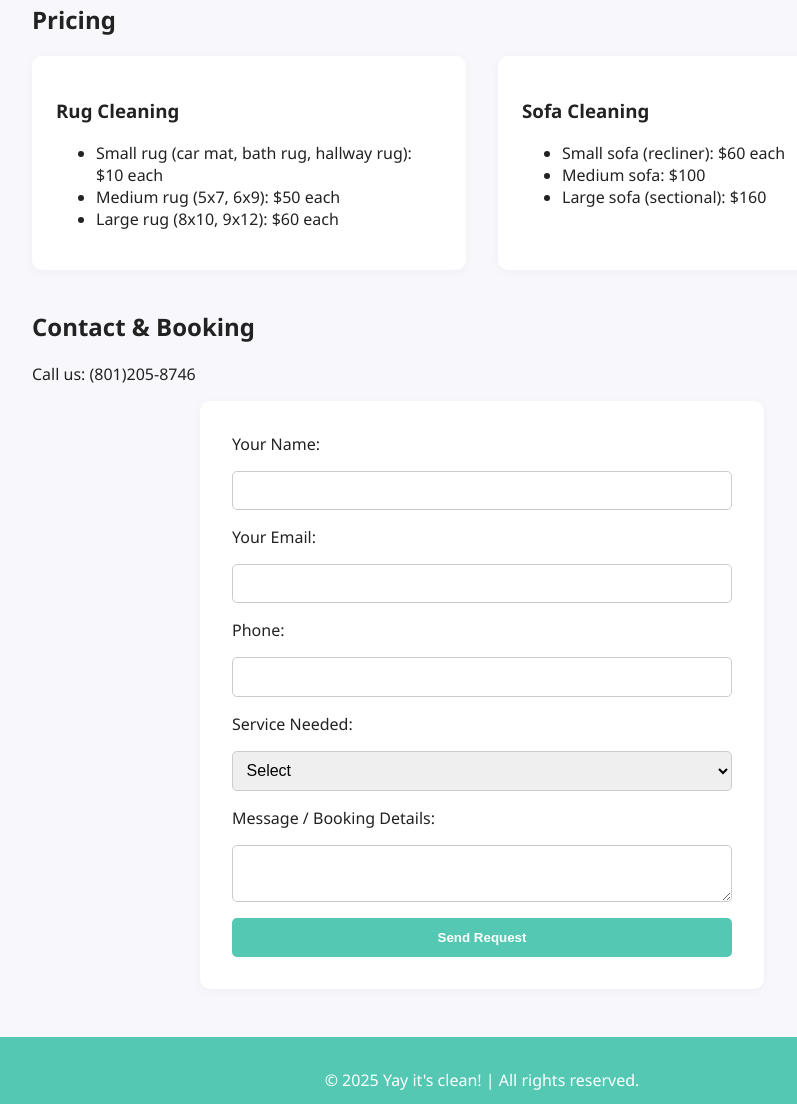
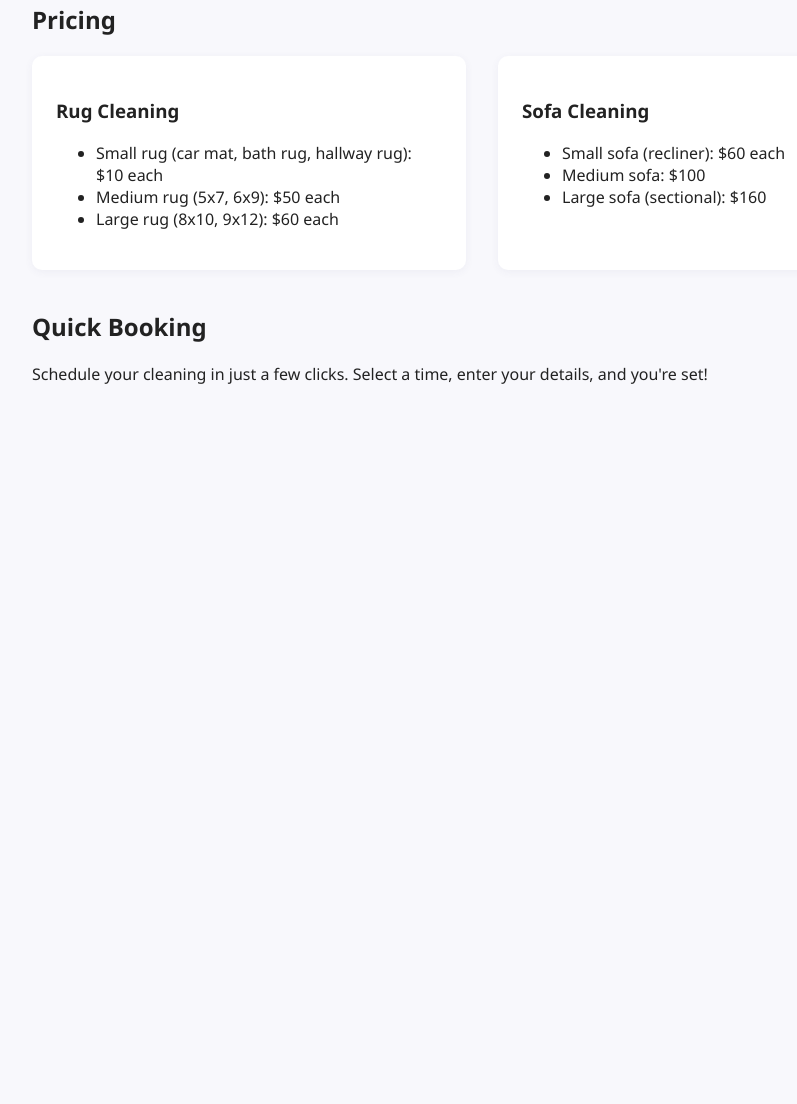
Before and after one commit to Axaiver801/Yay-it-s-clean, a plain HTML site: page index.html in a window 1280 px wide. Shown: the part 444-1548 px from the top of the page, without its empty margins (158-955 px from the left). Drawn offline with Linux system fonts and the light colour scheme; a script that the page names is missing.

Commit message:
Update index.html with new content

```diff
--- a/index.html
+++ b/index.html
@@ -15,6 +15,7 @@
       <a href="#mission" data-en="Mission" data-es="Misión">Mission</a>
       <a href="#services" data-en="Services" data-es="Servicios">Services</a>
       <a href="#pricing" data-en="Pricing" data-es="Precios">Pricing</a>
+      <a href="#booking" data-en="Booking" data-es="Reserva">Booking</a>
       <a href="#contact" data-en="Contact" data-es="Contacto">Contact</a>
       <button id="lang-toggle">ES</button>
     </nav>
@@ -55,6 +56,14 @@
         </div>
       </div>
     </section>
+    <section id="booking">
+      <h2 data-en="Quick Booking" data-es="Reserva Rápida">Quick Booking</h2>
+      <p data-en="Schedule your cleaning in just a few clicks. Select a time, enter your details, and you're set!" data-es="Programa tu limpieza en solo unos clics. ¡Elige una hora, ingresa tus datos y listo!">
+        Schedule your cleaning in just a few clicks. Select a time, enter your details, and you're set!
+      </p>
+      <div class="calendly-inline-widget" data-url="https://calendly.com/cyroalpha/yay-it-s-clean" style="min-width:320px;height:700px;"></div>
+      <script type="text/javascript" src="https://assets.calendly.com/assets/external/widget.js" async></script>
+    </section>
     <section id="contact">
       <h2 data-en="Contact & Booking" data-es="Contacto y reservas">Contact & Booking</h2>
       <p data-en="Call us: (801)205-8746" data-es="Llámanos: (801)205-8746">Call us: (801)205-8746</p>
```
